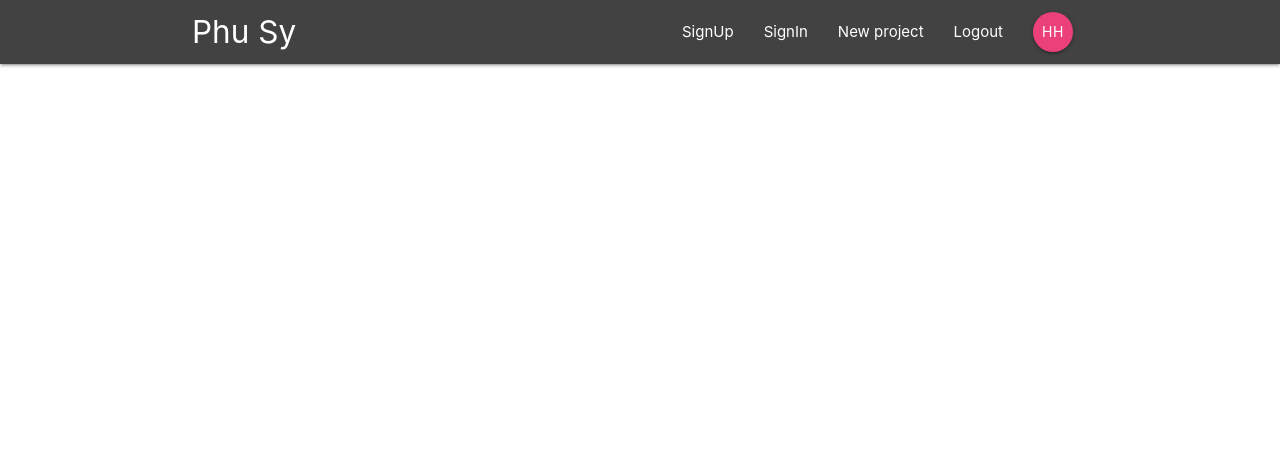
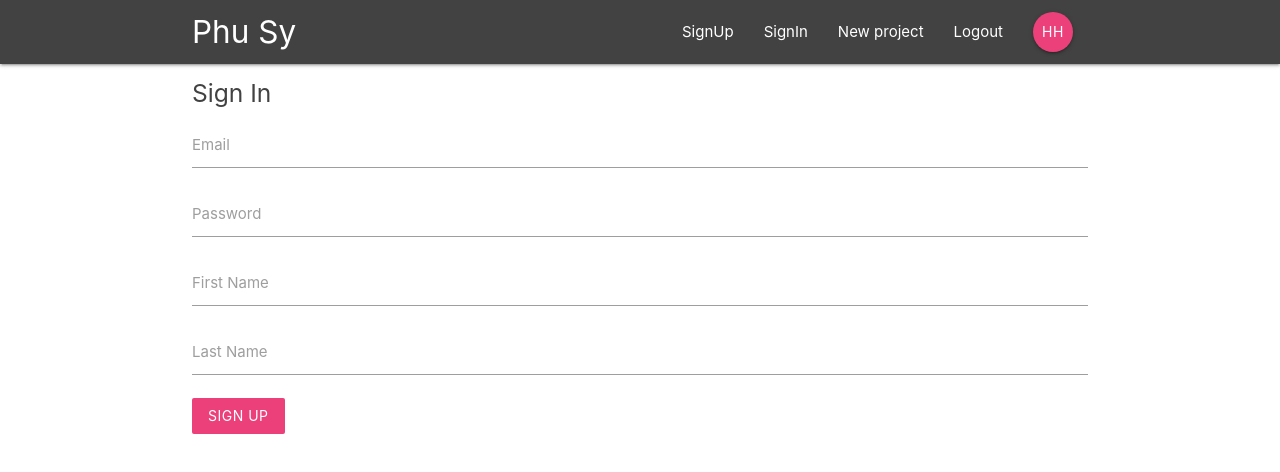
Before and after one commit to TaHieu-scuti/Tutorial-React-Redux-Firebase-App, a React (Create React App) app: page /signup in a window 1280 px wide. Shown: the top 472 px of the page. Built offline with nearby package versions, Linux system fonts and the light colour scheme.

Commit message:
make signin signup form

```diff
--- a/public/index.html
+++ b/public/index.html
@@ -12,5 +12,8 @@
   <body>
     <noscript>You need to enable JavaScript to run this app.</noscript>
     <div id="root"></div>
+
+    <!-- Compiled and minified JavaScript -->
+    <script src="https://cdnjs.cloudflare.com/ajax/libs/materialize/1.0.0/js/materialize.min.js"></script>
   </body>
 </html>
--- a/src/App.js
+++ b/src/App.js
@@ -3,6 +3,8 @@ import { BrowserRouter, Switch, Route } from 'react-router-dom';
 import Navbar from './components/layout/Navbar';
 import Dashboard from './components/dashboard/Dashboard';
 import ProjectDetails from './components/projects/ProjectDetails';
+import SignIn from './components/auth/SignIn';
+import SignUp from './components/auth/SignUp';
 
 function App() {
   return (
@@ -12,6 +14,8 @@ function App() {
         <Switch>
           <Route path='/' component={Dashboard} exact/>
           <Route path='/project/:id' component={ProjectDetails} />
+          <Route path='/signin' component={SignIn} />
+          <Route path='/signup' component={SignUp} />
         </Switch>
       </div>
     </BrowserRouter>
--- a/src/components/auth/SignIn.js
+++ b/src/components/auth/SignIn.js
@@ -0,0 +1,41 @@
+import React, { Component } from 'react'
+
+class SignIn extends Component {
+  state= {
+    email: '',
+    password: ''
+  }
+
+  handleSubmit = (e) => {
+    e.preventDefault();
+  }
+
+  handleChange = (e) => {
+    this.setState({
+      [e.target.name]: e.target.value
+    });
+  }
+
+  render() {
+    return (
+      <div className="container">
+        <form onSubmit={this.handleSubmit} className="white">
+          <h5 className="grey-text text-darken-3">Sign In</h5>
+          <div className="input-field">
+            <label htmlFor="email">Email</label>
+            <input type="email" name="email" id="email" onChange={this.handleChange}/>
+          </div>
+          <div className="input-field">
+            <label htmlFor="password">Password</label>
+            <input type="password" name="password" id="password" onChange={this.handleChange}/>
+          </div>
+          <div className="input-filed">
+            <button className="btn pink lighten-1 z-depth-0">Login</button>
+          </div>
+        </form>
+      </div>
+    )
+  }
+}
+
+export default SignIn
--- a/src/components/auth/SignUp.js
+++ b/src/components/auth/SignUp.js
@@ -0,0 +1,55 @@
+import React, { Component } from 'react'
+
+class SignUp extends Component {
+  state= {
+    email: '',
+    password: '',
+    firstName: '',
+    lastName: ''
+  }
+
+  handleSubmit = (e) => {
+    e.preventDefault();
+  }
+
+  handleChange = (e) => {
+    this.setState({
+      [e.target.id]: e.target.value
+    });
+  }
+
+  render() {
+    return (
+      <div className="container">
+        <form onSubmit={this.handleSubmit} className="white">
+          <h5 className="grey-text text-darken-3">Sign In</h5>
+          <div className="input-field">
+            <label htmlFor="email">Email</label>
+            <input type="email" id="email" onChange={this.handleChange}/>
+          </div>
+
+          <div className="input-field">
+            <label htmlFor="password">Password</label>
+            <input type="password" id="password" onChange={this.handleChange}/>
+          </div>
+
+          <div className="input-field">
+            <label htmlFor="firstName">First Name</label>
+            <input type="text" id="firstName" onChange={this.handleChange}/>
+          </div>
+
+          <div className="input-field">
+            <label htmlFor="lastName">Last Name</label>
+            <input type="text" id="lastName" onChange={this.handleChange}/>
+          </div>
+
+          <div className="input-filed">
+            <button className="btn pink lighten-1 z-depth-0">Sign Up</button>
+          </div>
+        </form>
+      </div>
+    )
+  }
+}
+
+export default SignUp
--- a/src/components/dashboard/Notifications.js
+++ b/src/components/dashboard/Notifications.js
@@ -1,5 +1,4 @@
 import React from 'react';
-import { race } from 'q';
 
 class Notifications extends React.Component {
   render () {
--- a/src/components/layout/SignedOutLinks.js
+++ b/src/components/layout/SignedOutLinks.js
@@ -6,10 +6,10 @@ class SignedOutLink extends Component {
     return (
     <ul className="right">
       <li>
-        <NavLink to='/'>SignUp</NavLink>
+        <NavLink to='/signup'>SignUp</NavLink>
       </li>
       <li>
-        <NavLink to='/'>SignIn</NavLink>
+        <NavLink to='/signin'>SignIn</NavLink>
       </li>
     </ul>
     )
--- a/src/components/projects/ProjectDetails.js
+++ b/src/components/projects/ProjectDetails.js
@@ -1,6 +1,6 @@
 import React, { Component } from 'react'
 
-export class ProjectDetails extends Component {
+class ProjectDetails extends Component {
   render() {
     return (
       <div className="container section project-details">
```
